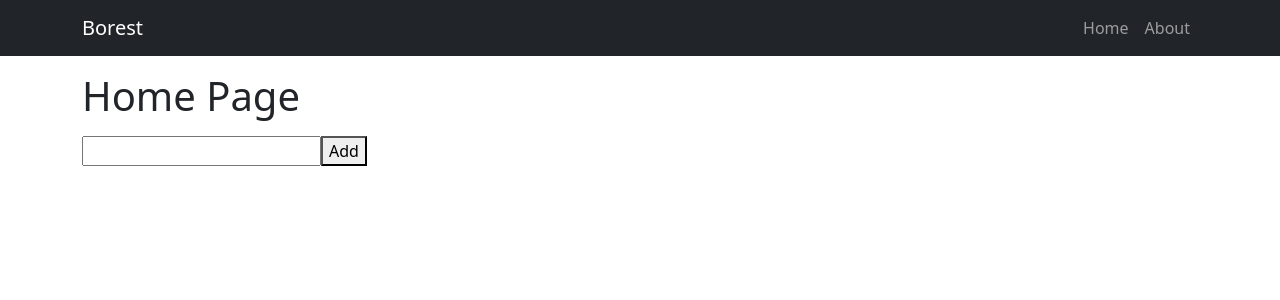
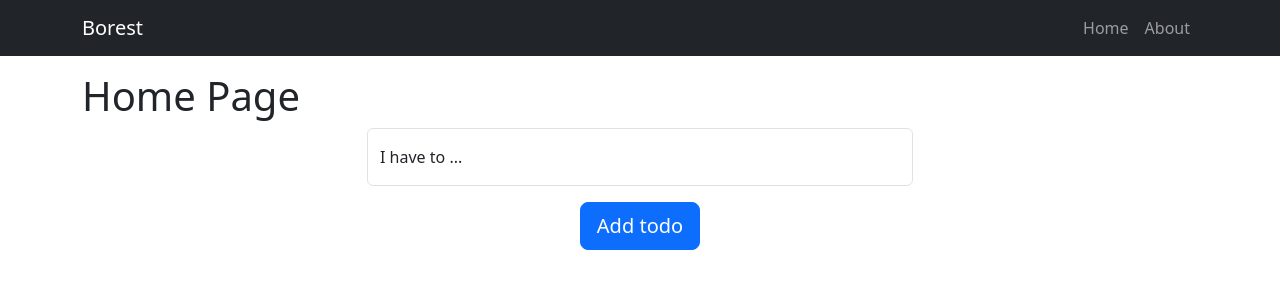
Before and after one commit to Stratis-Dermanoutsos/cra-template-borest, a React (Create React App) app in the folder template/: page / in a window 1280 px wide. Shown: the top 300 px of the page. Built offline with nearby package versions, Linux system fonts and the light colour scheme.

Commit message:
Moved input out of TodoList

```diff
--- a/template/src/components/TodoList.tsx
+++ b/template/src/components/TodoList.tsx
@@ -1,33 +1,13 @@
-import React, { useRef } from 'react';
-import { useSelector, useDispatch } from 'react-redux';
+import React from 'react';
+import { useSelector } from 'react-redux';
 import TodoItem from 'components/TodoItem';
-import {
-    addTodo,
-    selectTodo,
-} from 'features/todoSlice';
+import { selectTodo } from 'features/todoSlice';
 import todo from 'app/models/todo';
 
 const TodoList = () => {
     const todos: todo[] = useSelector(selectTodo);
-    const dispatch = useDispatch();
 
-    const text = useRef<HTMLInputElement | null>(null);
-
-    const handleSubmit = () => {
-        if (!text.current)
-            return;
-
-        dispatch(addTodo(text.current.value));
-        text.current.value = '';
-    }
-
-    return (
-        <>
-            <ul>{todos.map(item => <TodoItem key={item.id} item={item} />)}</ul>
-            <input type='text' ref={text} />
-            <button onClick={handleSubmit}>Add</button>
-        </>
-    );
+    return <ul>{todos.map(item => <TodoItem key={item.id} item={item} />)}</ul>;
 };
 
 export default TodoList;
--- a/template/src/pages/HomePage.tsx
+++ b/template/src/pages/HomePage.tsx
@@ -1,11 +1,43 @@
-import React from 'react';
-import { Container } from 'react-bootstrap';
+import React, { useRef } from 'react';
+import { Button, Col, Container, FloatingLabel, Form, Row } from 'react-bootstrap';
 import TodoList from 'components/TodoList';
+import { addTodo } from 'features/todoSlice';
+import { useDispatch } from 'react-redux';
 
 const HomePage = () => {
+    const dispatch = useDispatch();
+    const text = useRef<HTMLInputElement | null>(null);
+
+    const handleSubmit = () => {
+        if (!text.current || !text.current.value)
+            return;
+
+        dispatch(addTodo(text.current.value));
+        text.current.value = '';
+    }
+
     return (
         <Container className='mt-5 py-4'>
             <h1>Home Page</h1>
+            <Row>
+                <Col
+                    xs={{ span: 8, offset: 2 }}
+                    md={{ span: 6, offset: 3 }}
+                >
+                    <FloatingLabel
+                        controlId='floatingInput'
+                        label='I have to ...'
+                        className='mb-3'
+                    >
+                        <Form.Control type='text' ref={text} placeholder='Add todo' />
+                    </FloatingLabel>
+                </Col>
+            </Row>
+            <Row>
+                <Col className='d-flex justify-content-center'>
+                    <Button size='lg' variant='primary' onClick={handleSubmit}>Add todo</Button>
+                </Col>
+            </Row>
             <TodoList />
         </Container>
     );
```
